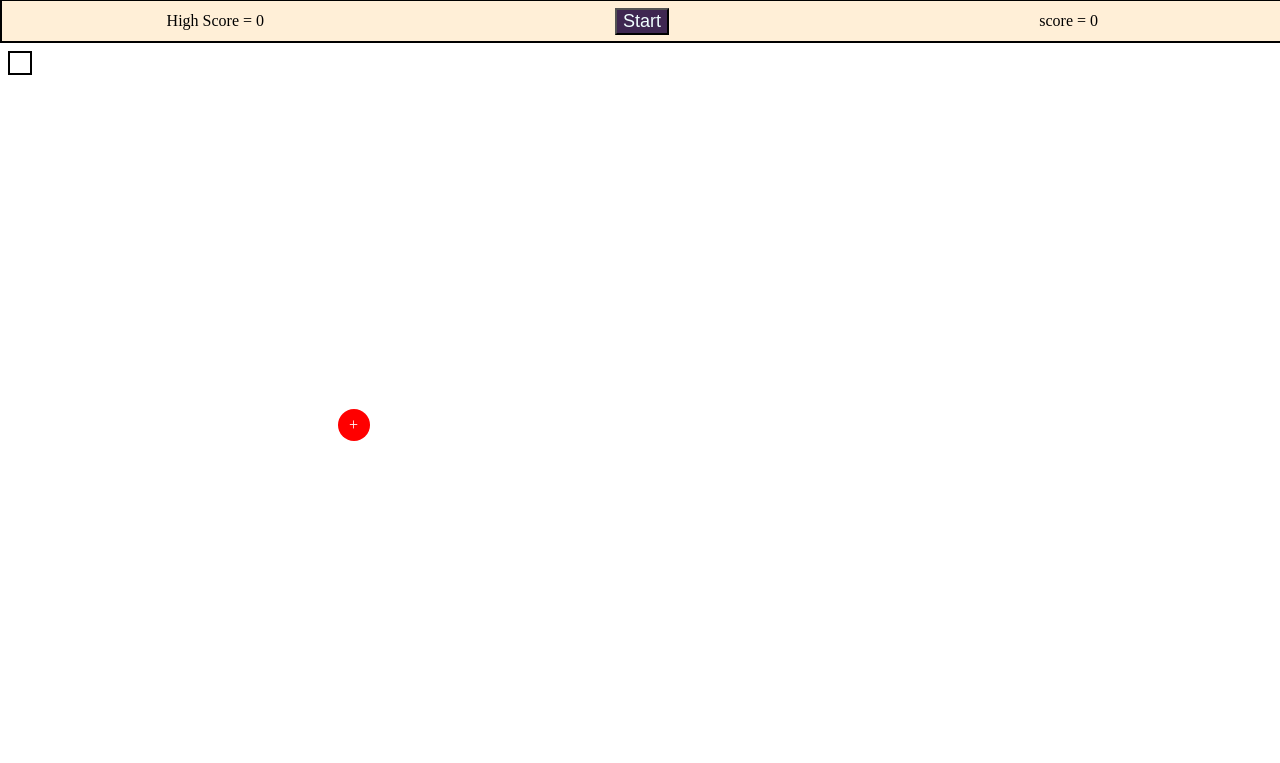
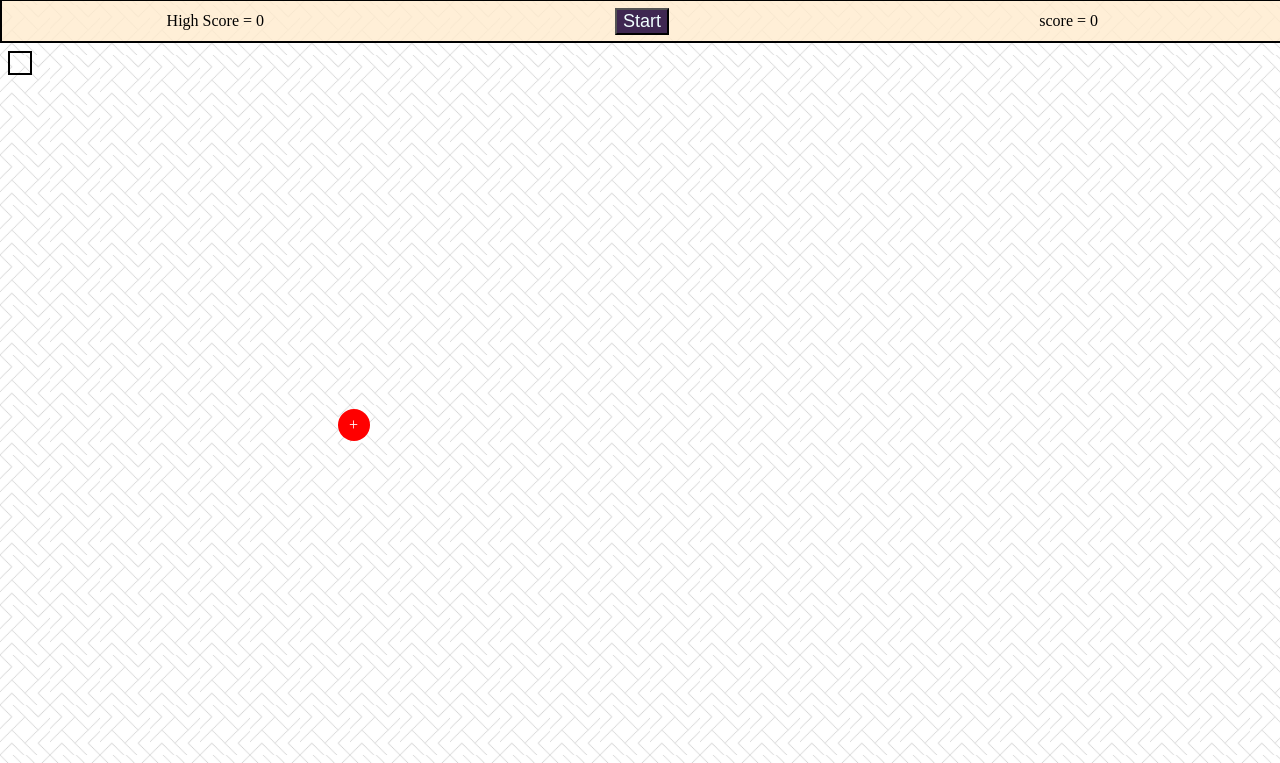
Before and after one commit to Dev-ArihantJain/Target, a plain HTML site: page index.html in a window 1280 px wide. Shown: the part 45-808 px from the top of the page. Drawn offline with Linux system fonts and the light colour scheme; files whose address does not match are found by name.

Commit message:
Update style.css

```diff
--- a/style.css
+++ b/style.css
@@ -6,7 +6,7 @@
 
         background-repeat: repeat;
         height: 100vh;
-        background: url("/web/Target/img/icon.png");
+        background: url("./icon.png");
         background-size: 50px 50px;
         background-color: rgba(255, 255, 255, 0.6);
         background-blend-mode: screen;
```
